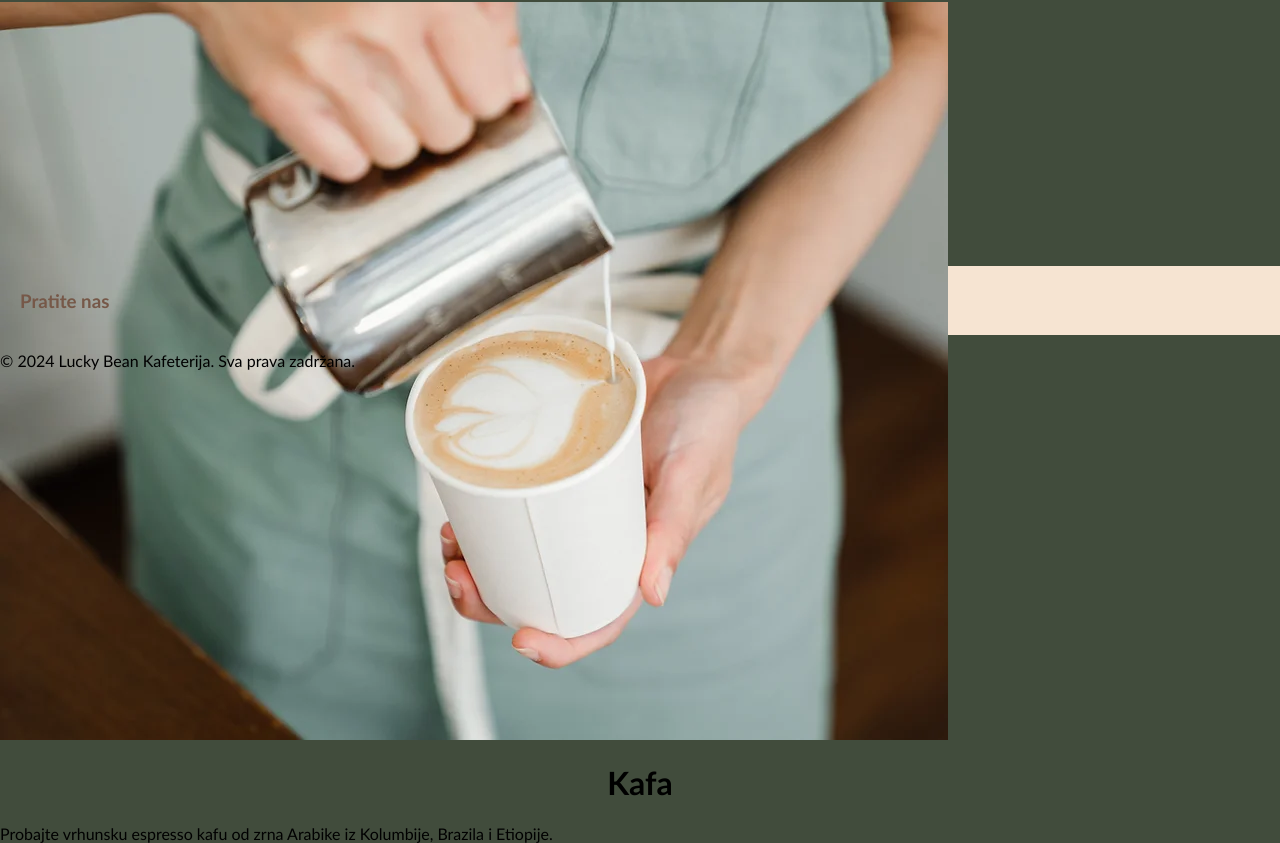
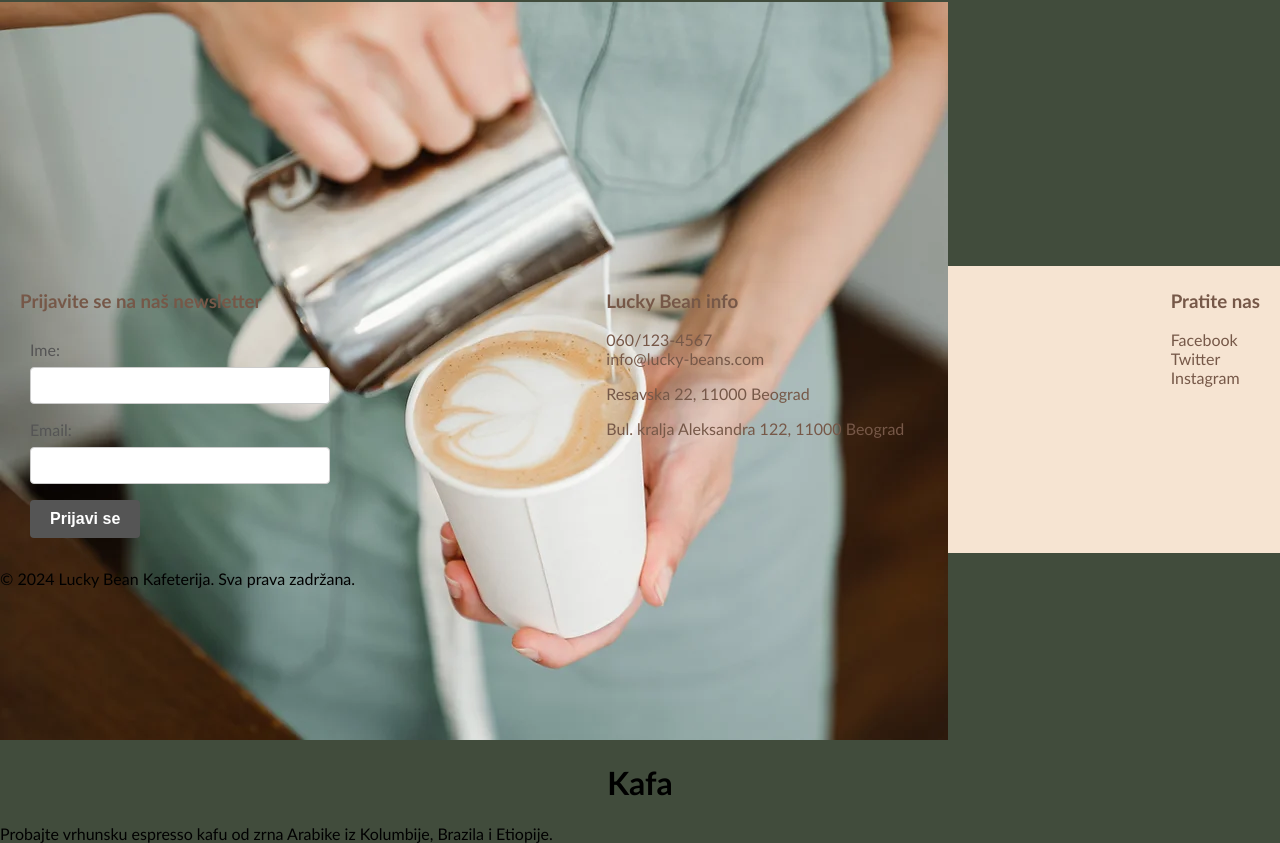
Before and after one commit to mili-cosovic/LuckyBean, a plain HTML site: page index.html in a window 1280 px wide. Shown: the part 1605-2448 px from the top of the page. Drawn offline with Linux system fonts and the light colour scheme.

Commit message:
Update index.html

```diff
--- a/index.html
+++ b/index.html
@@ -16,9 +16,6 @@
     <meta property="og:url" content="https://mili-cosovic.github.io/Luckybean/" />
     <meta property="og:type" content="website" />
     <meta property="og:locale" content="sr_RS" />
-
-    <!-- Facebook SDK -->
-    <script async defer crossorigin="anonymous" src="https://connect.facebook.net/sr_RS/sdk.js#xfbml=1&version=v21.0"></script>
 </head>
 
 <body>
@@ -52,19 +49,28 @@
             </div>
         </div>
         <div class="kontakt-info">
+            <div class="news">
+                <h3>Prijavite se na naš newsletter</h3>
+                <form>
+                    <label for="name">Ime:</label>
+                    <input type="text" id="name" name="name" required>
+                    <label for="email">Email:</label>
+                    <input type="email" id="email" name="email" required>
+                    <button type="submit">Prijavi se</button>
+                </form>
+            </div>
+            <div class="nase-informacije">
+                <h3>Lucky Bean info</h3>
+                <a href="tel:+381601234567" title="Pozovite Lucky Bean">060/123-4567</a><br>
+                <a href="mailto:info@lucky-beans.com" title="Pošaljite email Lucky Bean kafeteriji">info@lucky-beans.com</a>
+                <p>Resavska 22, 11000 Beograd</p>
+                <p>Bul. kralja Aleksandra 122, 11000 Beograd </p>
+            </div>
             <div class="mreze">
                 <h3>Pratite nas</h3>
-                <div class="fb-like"
-                     data-href="https://mili-cosovic.github.io/Luckybean/"
-                     data-width=""
-                     data-layout="button_count"
-                     data-action="like"
-                     data-size="small"
-                     data-share="true"></div>
-
-                <div class="fb-share-button"
-                     data-href="https://mili-cosovic.github.io/Luckybean/"
-                     data-layout="button_count"></div>
+                <a href="#" target="_blank">Facebook</a>
+                <a href="#" target="_blank">Twitter</a>
+                <a href="#" target="_blank">Instagram</a>
             </div>
         </div>
     </main>
@@ -72,4 +78,5 @@
         <p>&copy; 2024 Lucky Bean Kafeterija. Sva prava zadržana.</p>
     </footer>
 </body>
+
 </html>
```
